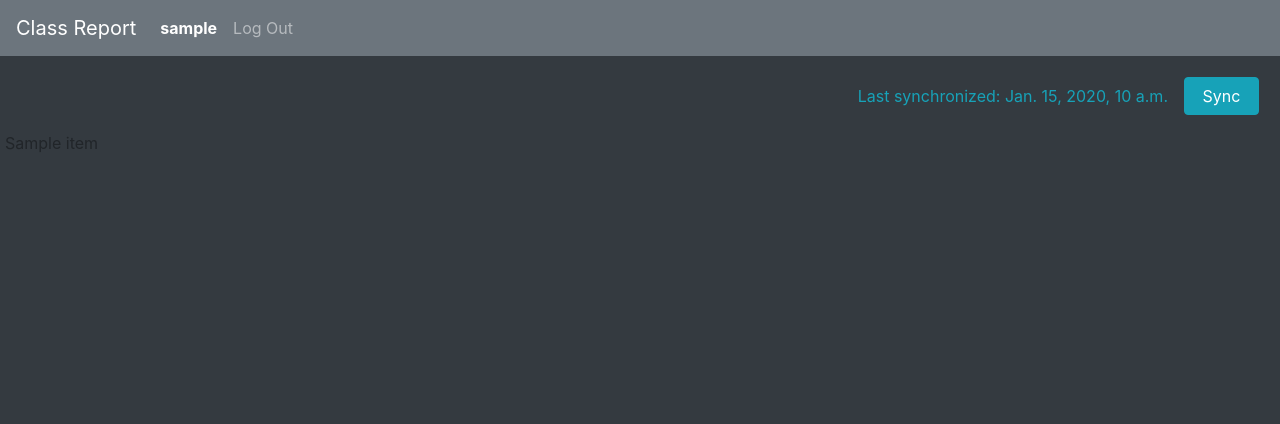
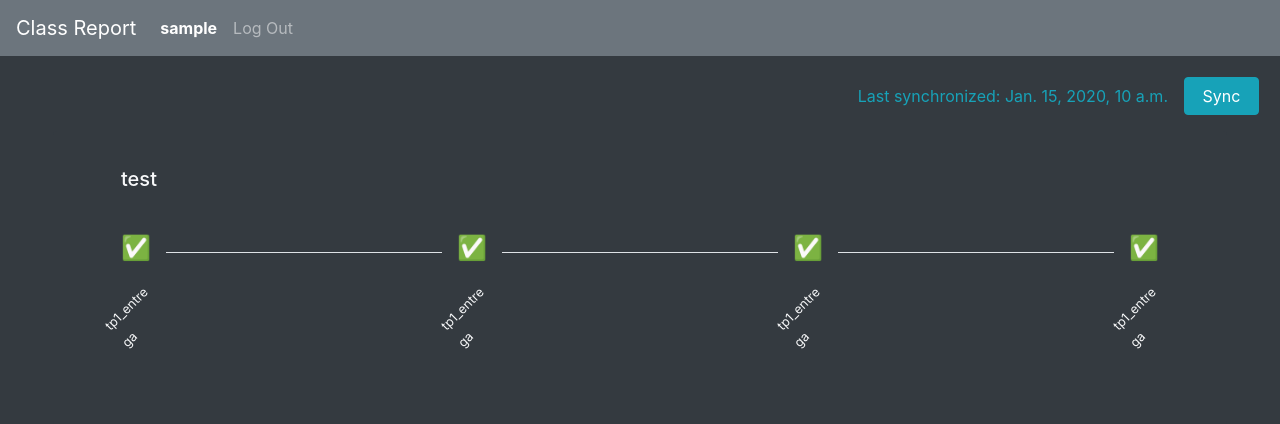
Before and after one commit to fabimass/class-report, a Django app: page / in a window 1280 px wide. Shown: the top 424 px of the page. Run offline with Django 4.2, Linux system fonts and the light colour scheme; a user stored in the database is signed in; tables that the repository leaves empty hold one stand-in row (values such as "Sample post"); a database or web service that is not in the repository returns one stand-in record (values such as "Sample title"); data that the repository does not hold is empty; some libraries are stand-ins or nearby versions.

Commit message:
implementing frontend for submissions

```diff
--- a/submissions/templates/submissions/index.html
+++ b/submissions/templates/submissions/index.html
@@ -12,9 +12,40 @@
         {% endif %}
 
         <div>
-        {% for student in students %}
-        {{ student.name }}
-        {% endfor %}
+
+            <div class="card mx-md-5 px-md-5 px-sm-1 py-3 bg-dark border-0">
+                <div class="card-body">
+                    <h5 class="card-title text-light">test</h5>
+                    <div class="mb-4 mt-4 d-flex row">
+                        {% for commit in commits %}
+
+                            {% if forloop.counter > 1 %}
+                                <div class="flex-grow-1">
+                                    <div style="height:25%" class="border-bottom"></div>
+                                </div>
+                            {% endif %}
+
+                            <div style="width:60px; height:150px" class="d-flex flex-column">
+                                <div style="height:50%; display: flex; align-items: center; justify-content: center;">
+                                    <h4 class="text-center text-sm">✅</h4>
+                                </div>
+                                <div class="flex-grow-1">
+                                    <p style="transform:rotate(-45deg)" class="text-light"><small>tp1_entrega</small></p>
+                                </div>
+                            </div>
+
+                            {% if forloop.counter < commits|length %}
+                                <div class="flex-grow-1">
+                                    <div style="height:25%" class="border-bottom"></div>
+                                </div>
+                            {% endif %}
+
+                        {% endfor %}
+                    </div>
+                </div>
+            </div>
+
+
         </div>
     </div>
 
--- a/submissions/views.py
+++ b/submissions/views.py
@@ -32,6 +32,7 @@ def index(request):
     if request.user.is_authenticated:
         return render(request, "submissions/index.html", {
             "students": branches,
+            "commits": ["test1", "test2", "test3", "test4"],
             "sync_date": sync_date
         })
     else:
```
